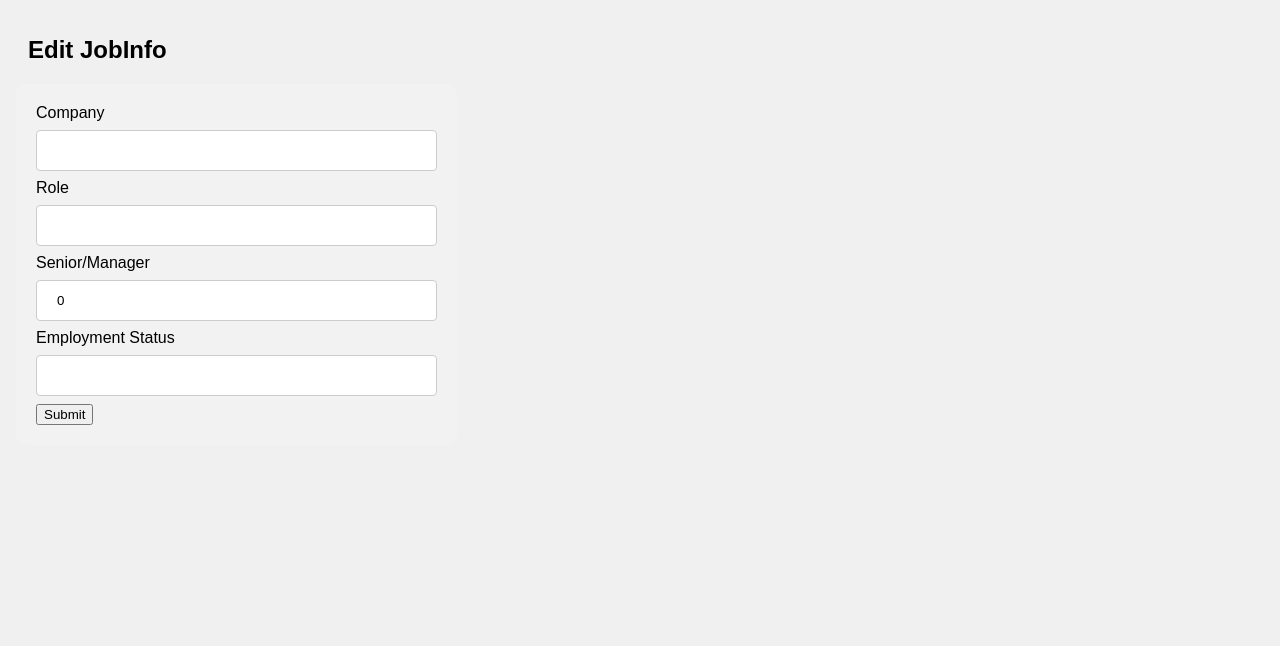
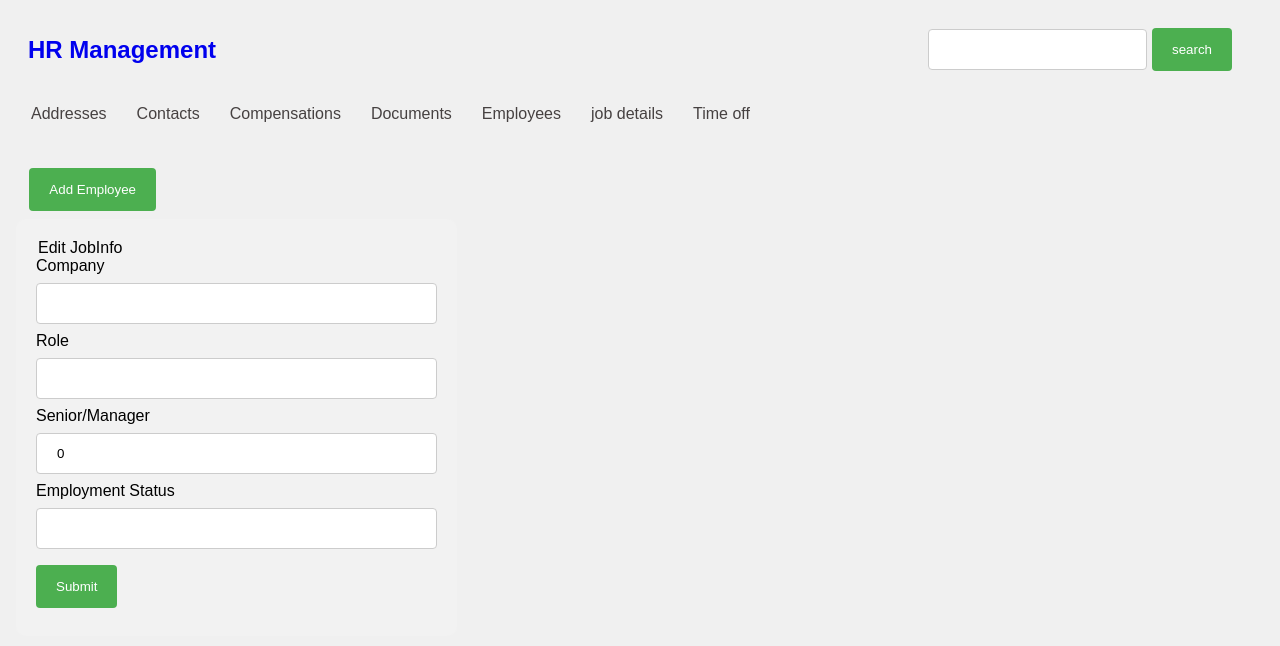
Before and after one commit to dr96mabuza/human-resources-information-system, a React (Vite) app: page /employmentdetail/1/update in a window 1280 px wide. Shown: the top 646 px of the page. Built offline with nearby package versions, Linux system fonts and the light colour scheme; no server answers.

Commit message:
update forms work except employmetdetail and docs.

```diff
--- a/src/components/addresses/addressEditForm.jsx
+++ b/src/components/addresses/addressEditForm.jsx
@@ -4,6 +4,7 @@ import Nav from "../Nav";
 import Header from "../Header";
 
 export default function AddressEditForm() {
+    const [success, setSuccess] = useState(false);
     const {id} = useParams();
     const [formData, setFormData] = useState({
         street: "",
@@ -18,58 +19,86 @@ export default function AddressEditForm() {
         const data = await res.json();
         const result = await data.result;
         setFormData({
-            street: await result[0].street,
-            suburb: await result[0].suburb,
-            city: await result[0].city,
-            province: await result[0].province,
-            postalCode: await result[0].postalCode
+            street: result[0].street,
+            suburb: result[0].suburb,
+            city: result[0].city,
+            province: result[0].province,
+            postalCode: result[0].postalCode
         });
     };
 
     useEffect(() => {
-        getAddress(id);
+        const g = async () => {
+            await getAddress(id);
+        }
+        g();
     },[id]);
 
     const handleChange = (e) => {
         const { name, value } = e.target;
         setFormData((prevData) => ({
             ...prevData,
-            [name]: value,
+            [name]: name === 'postalCode' ? Number(value) : value,
         }));
     }
+
+    const handleSubmit = async (e) => {
+        e.preventDefault();
+        const response = await fetch(`http://localhost:5000/address/${id}/update`, {
+            method: "post",
+            mode: "cors",
+            headers: {
+                "content-Type": "application/json"
+            },
+            body: JSON.stringify(formData)
+        });
+        console.log(formData)
+        const resJson = await response.json();
+        console.log(resJson)
+        if ( resJson.status === "ok") {
+            setSuccess(true);
+        }
+    }
+
+
+
     return (
         <>
         <Header />
         <Nav />
-        <div /*style={{display:"none"}}*/ className="modal">
-            <h2>Edit address information</h2>
+        {success === false?
             <form>
+            <legend>Edit address information</legend>
                 <div>
                     <label>Street</label>
-                    <input type="text" value={formData.street} onChange={handleChange}/>
+                    <input type="text" value={formData.street} name="street" onChange={handleChange}/>
                 </div>
                 <div>
                     <label>Suburb</label>
-                    <input type="text" value={formData.suburb} onChange={handleChange}/>
+                    <input type="text" value={formData.suburb} name="suburb" onChange={handleChange}/>
                 </div>
                 <div>
                     <label>City</label>
-                    <input type="text" value={formData.city} onChange={handleChange}/>
+                    <input type="text" value={formData.city} name="city" onChange={handleChange}/>
 
                 </div>
                 <div>
                     <label>Province</label>
-                    <input type="text" value={formData.province} onChange={handleChange}/>
+                    <input type="text" value={formData.province} name="province" onChange={handleChange}/>
 
                 </div>
                 <div>
                     <label>Postal code</label>
-                    <input type="number" value={formData.postalCode} onChange={handleChange}/>
+                    <input type="number" value={formData.postalCode} name="postalCode" onChange={handleChange}/>
 
                 </div>
-                <button type="submit">Submit</button>
-            </form>
-        </div>
+                <button type="submit" onClick={handleSubmit}>Submit</button>
+            </form> :
+            <div>
+                <h3>New Address added!</h3>
+                <p>go to Addresses.</p>
+            </div>}
+
         </>
     );
 }
--- a/src/components/compensations/CompensationEditForm.jsx
+++ b/src/components/compensations/CompensationEditForm.jsx
@@ -1,5 +1,7 @@
 import { useEffect, useState } from "react";
 import { useParams } from "react-router-dom";
+import Header from "../Header";
+import Nav from "../Nav";
 
 export default function CompansationForm() {
     const {id} = useParams();
@@ -28,30 +30,50 @@ export default function CompansationForm() {
         const { name, value } = e.target;
         setFormData((prevData) => ({
             ...prevData,
-            [name]: value,
+            [name]: parseInt(value, 10),
         }));
     }
+
+    const handleSubmit = async (e) => {
+        e.preventDefault();
+        const response = await fetch(`http://localhost:5000/compansation/${id}/update`, {
+            method: "post",
+            mode: "cors",
+            headers: {
+                "content-Type": "application/json"
+            },
+            body: JSON.stringify(formData)
+        });
+        const resJson = await response.json();
+        console.log(resJson)
+        // if ( resJson.status === "ok") {
+        //     setSuccess(true);
+        // }
+    }
+
     return (
-        <div /*style={{display:"none"}}*/ className="modal">
-            <h2>Edit Compensation</h2>
-            <form>
+        <>
+        <Header />
+        <Nav />
+        <form>
+                <legend>Edit Compensation</legend>
                 <div>
                     <label>Salary</label>
-                    <input type="number" value={formData.salary} onChange={handleChange}/>
+                    <input type="number" value={formData.salary} name="salary" onChange={handleChange}/>
 
                 </div>
                 <div>
                     <label>Deductions</label>
-                    <input type="number" value={formData.deductions} onChange={handleChange}/>
+                    <input type="number" value={formData.deductions} name="deductions" onChange={handleChange}/>
 
                 </div>
                 <div>
                     <label>Bonus</label>
-                    <input type="number" value={formData.bonus} onChange={handleChange}/>
+                    <input type="number" value={formData.bonus} name="bonus" onChange={handleChange}/>
 
                 </div>
-                <button type="submit">Submit</button>
+                <button type="submit" onClick={handleSubmit}>Submit</button>
             </form>
-        </div>
+        </>
     );
 }
--- a/src/components/contacts/ContactEditForm.jsx
+++ b/src/components/contacts/ContactEditForm.jsx
@@ -8,7 +8,7 @@ export default function ContactEditForm() {
     const [formData, setFormData] = useState({
         email: "",
         cellphoneNumber: "",
-        workEmail: "",
+        companyEmail: "",
         alternateNumber: ""
     });
 
@@ -19,7 +19,7 @@ export default function ContactEditForm() {
         setFormData({
             email: await result[0].email,
             cellphoneNumber: await result[0].cellphoneNumber,
-            workEmail: await result[0].workEmail,
+            companyEmail: await result[0].companyEmail,
             alternateNumber: await result[0].alternateNumber
         });
     };
@@ -35,36 +35,52 @@ export default function ContactEditForm() {
             [name]: value,
         }));
     }
+
+    const handleSubmit = async (e) => {
+        e.preventDefault();
+        const response = await fetch(`http://localhost:5000/contact/${id}/update`, {
+            method: "post",
+            mode: "cors",
+            headers: {
+                "content-Type": "application/json"
+            },
+            body: JSON.stringify(formData)
+        });
+        const resJson = await response.json();
+        console.log(resJson)
+        // if ( resJson.status === "ok") {
+        //     setSuccess(true);
+        // }
+    }
+
     return (
         <>
         <Header />
         <Nav />
-        <div /*style={{display:"none"}}*/ className="modal">
-            <h2>Edit Contact</h2>
             <form>
+                <legend>Edit Contact</legend>
                 <div>
                     <label>Email</label>
-                    <input type="text" value={formData.email} onChange={handleChange}/>
+                    <input type="text" value={formData.email} name="email" onChange={handleChange}/>
 
                 </div>
                 <div>
                     <label>Contact Number</label>
-                    <input type="text" value={formData.cellphoneNumber} onChange={handleChange}/>
+                    <input type="text" value={formData.cellphoneNumber} name="cellphoneNumber" onChange={handleChange}/>
 
                 </div>
                 <div>
                     <label>Second Email</label>
-                    <input type="text" value={formData.workEmail} onChange={handleChange}/>
+                    <input type="text" value={formData.companyEmail} name="companyEmail" onChange={handleChange}/>
 
                 </div>
                 <div>
                     <label>Second Contact NUmber</label>
-                    <input type="text" value={formData.alternateNumber} onChange={handleChange}/>
+                    <input type="text" value={formData.alternateNumber} name="alternateNumber" onChange={handleChange}/>
 
                 </div>
-                <button>Submit</button>
+                <button type="submit" onClick={handleSubmit}>Submit</button>
             </form>
-        </div>
         </>
     );
 }
--- a/src/components/documents/DocumentEditForm.jsx
+++ b/src/components/documents/DocumentEditForm.jsx
@@ -1,13 +1,15 @@
+import fs from "fs";
 import { useEffect, useState } from "react";
 import { useParams } from "react-router-dom";
 import Header from "../Header";
 import Nav from "../Nav";
 
+
 export default function DocumentEditForm() {
     const {id} = useParams();
     const [formData, setFormData] = useState({
-        name: "",
-        data: "",
+        documentName: "",
+        document: "",
 
     });
 
@@ -16,8 +18,8 @@ export default function DocumentEditForm() {
         const data = await res.json();
         const result = await data.result;
         setFormData({
-            name: await result[0].documentName,
-            data: await result[0].data,
+            documentName: await result[0].documentName,
+            document: await result[0].document
         });
     };
 
@@ -32,26 +34,42 @@ export default function DocumentEditForm() {
             [name]: value,
         }));
     }
+
+    const handleSubmit = async (e) => {
+        e.preventDefault();
+        const response = await fetch(`http://localhost:5000/document/${id}/update`, {
+            method: "post",
+            mode: "cors",
+            headers: {
+                "content-Type": "application/json"
+            },
+            body: JSON.stringify(formData)
+        });
+        const resJson = await response.json();
+        console.log(resJson)
+        // if ( resJson.status === "ok") {
+        //     setSuccess(true);
+        // }
+    }
     return (
         <>
         <Header />
         <Nav />
+            <form>
+                <legend>Edit Document</legend>
+                <div>
+                    <label>Name</label>
+                    <input type="text" value={formData.documentName} name="documentName" onChange={handleChange}/>
 
-        <div /*style={{display:"none"}}*/ className="modal">
-            <h2>Edit Document</h2>
-            <form>
-                <div>
-                    <input type="text" value={formData.name} onChange={handleChange}/>
-                    <label>name</label>
                 </div>
                 <div>
-                    <input type="file" value={formData.data} onChange={handleChange}/>
-                    <label>data</label>
+                    <label>Document</label>
+                    <input type="file" name="document" onChange={handleChange}/>
+
                 </div>
 
-                <button>Submit</button>
+                <button type="submit" onClick={handleSubmit}>Submit</button>
             </form>
-        </div>
         </>
     );
 }
--- a/src/components/employee/EmployeeCreate.jsx
+++ b/src/components/employee/EmployeeCreate.jsx
@@ -3,6 +3,10 @@ import Header from "../Header";
 import Nav from "../Nav";
 
 export default function CreateEmployee() {
+    const [success, setSuccess] = useState({
+        employee: false
+    });
+    const [id, setId] = useState(0);
     const [formData, setFormData] = useState({
         firstName: "",
         lastName: "",
@@ -20,30 +24,42 @@ export default function CreateEmployee() {
         }));
     }
 
-    const handleSubmit = (e) => {
+    const handleEmployeeSubmit = async (e) => {
         e.preventDefault();
+        const response = await fetch("http://localhost:5000/employee/create", {
+            method: "post",
+            mode: "cors",
+            headers: {
+                "content-Type": "application/json"
+            },
+            body: JSON.stringify(formData)
+        });
+        const resJson = await response.json();
+        if ( resJson.status === "ok") {
+            console.log(resJson.result)
+        }
     }
     return (
         <>
         <Header />
         <Nav />
-        <form method="post" action="http://localhost:5000/employee/create">
+        <form method="post">
             <legend>Personal Details</legend>
             <div>
                 <label>Name</label>
-                <input type="text" onChange={handleChange}/>
+                <input type="text" name="name" onChange={handleChange}/>
             </div>
             <div>
                 <label>Surname</label>
-                <input type="text"  onChange={handleChange}/>
+                <input type="text" name="surname"  onChange={handleChange}/>
             </div>
             <div>
                 <label>ID Number</label>
-                <input type="text"  onChange={handleChange}/>
+                <input type="text" name="idNumber"  onChange={handleChange}/>
             </div>
             <div>
                 <label>Gender</label>
-                <select  onChange={handleChange}>
+                <select name="gender" onChange={handleChange}>
                     <option value="Male">Male</option>
                     <option value="Female">Female</option>
                     <option value="Prefer not to state">Prefer not to state</option>
@@ -51,9 +67,9 @@ export default function CreateEmployee() {
             </div>
             <div>
                 <label>Date of birth</label>
-                <input type="date"  onChange={handleChange}/>
+                <input type="date" name="dateOfBirth"  onChange={handleChange}/>
             </div>
-            <button type="submit" onClick={handleSubmit}>Next</button>
+            <button type="submit" onClick={handleEmployeeSubmit}>Next</button>
         </form>
         </>
     );
--- a/src/components/employee/EmployeeEditForm.jsx
+++ b/src/components/employee/EmployeeEditForm.jsx
@@ -37,39 +37,57 @@ export default function PersonalInfoEditForm() {
             [name]: value,
         }));
     }
+
+    const handleSubmit = async (e) => {
+        e.preventDefault();
+        const response = await fetch(`http://localhost:5000/employee/${id}/update`, {
+            method: "post",
+            mode: "cors",
+            headers: {
+                "content-Type": "application/json"
+            },
+            body: JSON.stringify(formData)
+        });
+        const resJson = await response.json();
+        console.log(resJson)
+        // if ( resJson.status === "ok") {
+        //     setSuccess(true);
+        // }
+    }
+
     return (
         <>
         <Header />
         <Nav />
         <div /*style={{display:"none"}}*/ className="modal">
-            <h2>Edit Personal Information</h2>
             <form>
+                <legend>Edit Personal Information</legend>
                 <div>
                 <label>Name</label>
-                    <input type="text" value={formData.firstName} onChange={handleChange}/>
+                    <input type="text" value={formData.firstName} name="firstName" onChange={handleChange}/>
 
                 </div>
                 <div>
                 <label>Surname</label>
-                    <input type="text" value={formData.lastName} onChange={handleChange}/>
+                    <input type="text" value={formData.lastName} name="lastName" onChange={handleChange}/>
 
                 </div>
                 <div>
                 <label>ID Number</label>
-                    <input type="text" value={formData.idNumber} onChange={handleChange}/>
+                    <input type="text" value={formData.idNumber} name="idNumber" onChange={handleChange}/>
 
                 </div>
                 <div>
                 <label>Gender</label>
-                <input type="text" value={formData.gender} onChange={handleChange}/>
+                <input type="text" value={formData.gender} name="gender" onChange={handleChange}/>
 
                 </div>
                 <div>
                 <label>Date of birth</label>
-                <input type="text" value={formData.dateOfBirth} onChange={handleChange}/>
+                <input type="date" value={formData.dateOfBirth} name="dateOfBirth" onChange={handleChange}/>
 
                 </div>
-                <button type="submit">Submit</button>
+                <button type="submit" onClick={handleSubmit}>Submit</button>
             </form>
         </div>
         </>
--- a/src/components/jobDetails/JobDetailsEditForm.jsx
+++ b/src/components/jobDetails/JobDetailsEditForm.jsx
@@ -1,8 +1,11 @@
 import { useEffect, useState } from "react";
 import { useParams } from "react-router-dom";
+import Header from "../Header";
+import Nav from "../Nav";
 
 export default function JobInfoEditForm() {
     const {id} = useParams();
+    const [success, setSuccess] = useState(false);
     const [formData, setFormData] = useState({
         company: "",
         jobRole: "",
@@ -15,10 +18,10 @@ export default function JobInfoEditForm() {
         const data = await res.json();
         const result = await data.result;
         setFormData({
-            company: await result[0].company,
-            jobRole: await result[0].jobRole,
-            reportsTo: await result[0].reportsTo,
-            employmentStatus: await result[0].employmentStatus,
+            company:  result[0].company,
+            jobRole:  result[0].jobRole,
+            reportsTo:  (result[0].reportsTo === undefined || result[0].reportsTo === null)? 0 : result[0].reportsTo,
+            employmentStatus:  result[0].employmentStatus,
         });
     };
 
@@ -30,35 +33,56 @@ export default function JobInfoEditForm() {
         const { name, value } = e.target;
         setFormData((prevData) => ({
             ...prevData,
-            [name]: value,
+            [name]: name === "reportsTo"? Number(value): value,
         }));
     }
+
+    const handleSubmit = async (e) => {
+        e.preventDefault();
+        const response = await fetch(`http://localhost:5000/employmentdetail/${id}/update`, {
+            method: "post",
+            mode: "cors",
+            headers: {
+                "content-Type": "application/json"
+            },
+            body: JSON.stringify(formData)
+        });
+        console.log(formData)
+        const resJson = await response.json();
+        // console.log(resJson)
+        if ( resJson.status === "ok") {
+            setSuccess(true);
+        }
+    }
+
     return (
-        <div /*style={{display:"none"}}*/ className="modal">
-            <h2>Edit JobInfo</h2>
+        <div >
+            <Header />
+            <Nav />
             <form>
+                <legend>Edit JobInfo</legend>
                 <div>
                     <label>Company</label>
-                    <input type="text" value={formData.company} onChange={handleChange}/>
+                    <input type="text" value={formData.company} name="company" onChange={handleChange}/>
 
                 </div>
                 <div>
                     <label>Role</label>
-                    <input type="text" value={formData.jobRole} onChange={handleChange}/>
+                    <input type="text" value={formData.jobRole} name="jobRole" onChange={handleChange}/>
 
                 </div>
                 <div>
 
                     <label>Senior/Manager</label>
-                    <input type="number" value={formData.reportsTo} onChange={handleChange}/>
+                    <input type="number" value={formData.reportsTo} name="reportTo" id="" onChange={handleChange}/>
 
                 </div>
                 <div>
                     <label>Employment Status</label>
-                    <input type="text" value={formData.employmentStatus} onChange={handleChange}/>
+                    <input type="text" value={formData.employmentStatus} name="employmentStatus" onChange={handleChange}/>
 
                 </div>
-                <button>Submit</button>
+                <button type="submit" onClick={handleSubmit}>Submit</button>
             </form>
         </div>
     );
```
